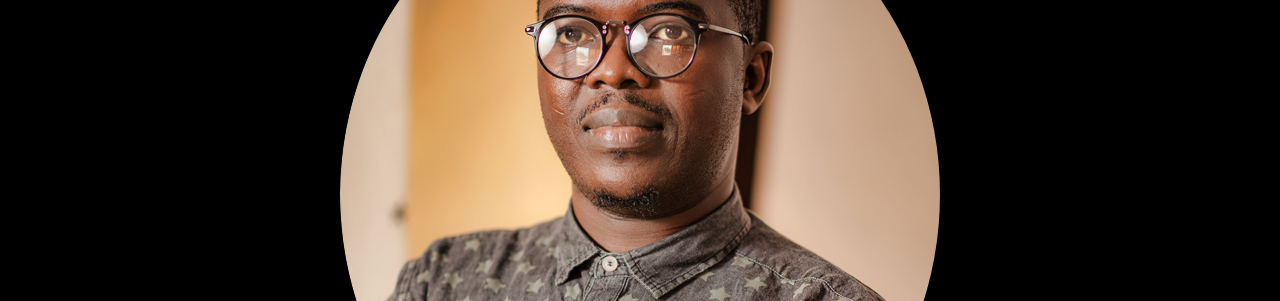
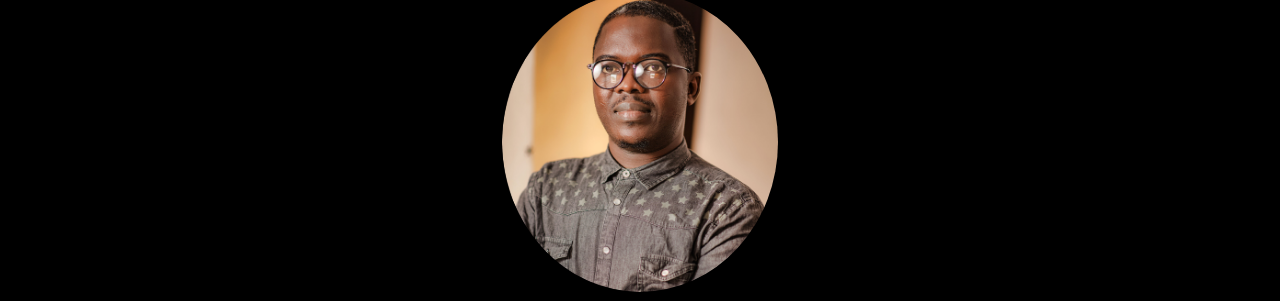
Before and after one commit to joseph-anselm/myport, a plain HTML site: page index.html in a window 1280 px wide. Shown: the part 210-511 px from the top of the page. Drawn offline with nearby package versions, Linux system fonts and the light colour scheme; a web font is replaced by a local one.

Commit message:
image fix

```diff
--- a/css/main.css
+++ b/css/main.css
@@ -13,7 +13,8 @@ body {
 }
 
 .section1 {
-    min-height: 100vh;
+    height: 100vh;
+
     width: 100%;
     display: grid;
     justify-content: center;
@@ -43,8 +44,9 @@ h2 {
 
 .content img {
 
-    border-radius: 70%;
-    min-height: 400px;
+    border-radius: 50%;
+    height: 300px;
+
 
 }
 
```
